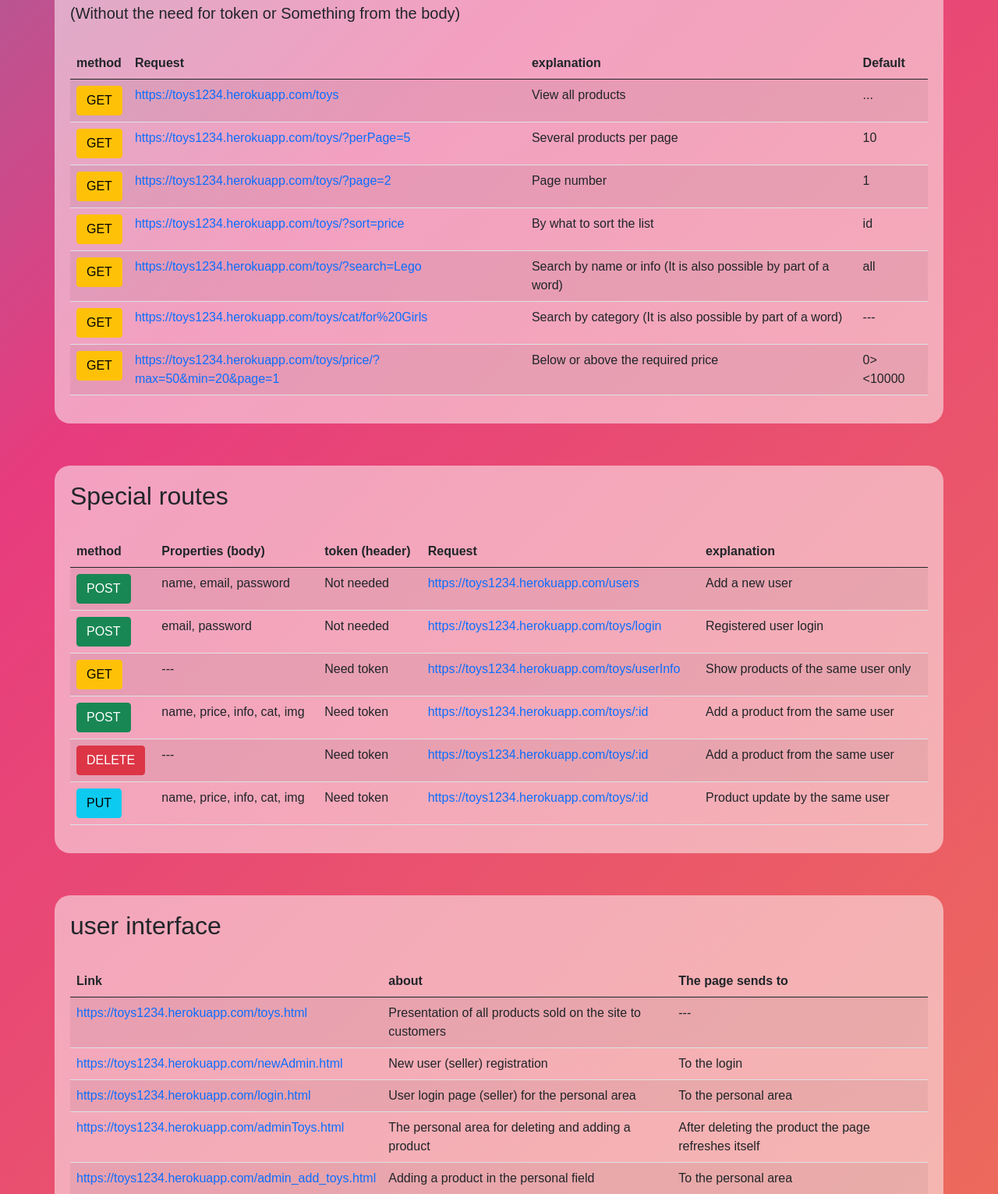
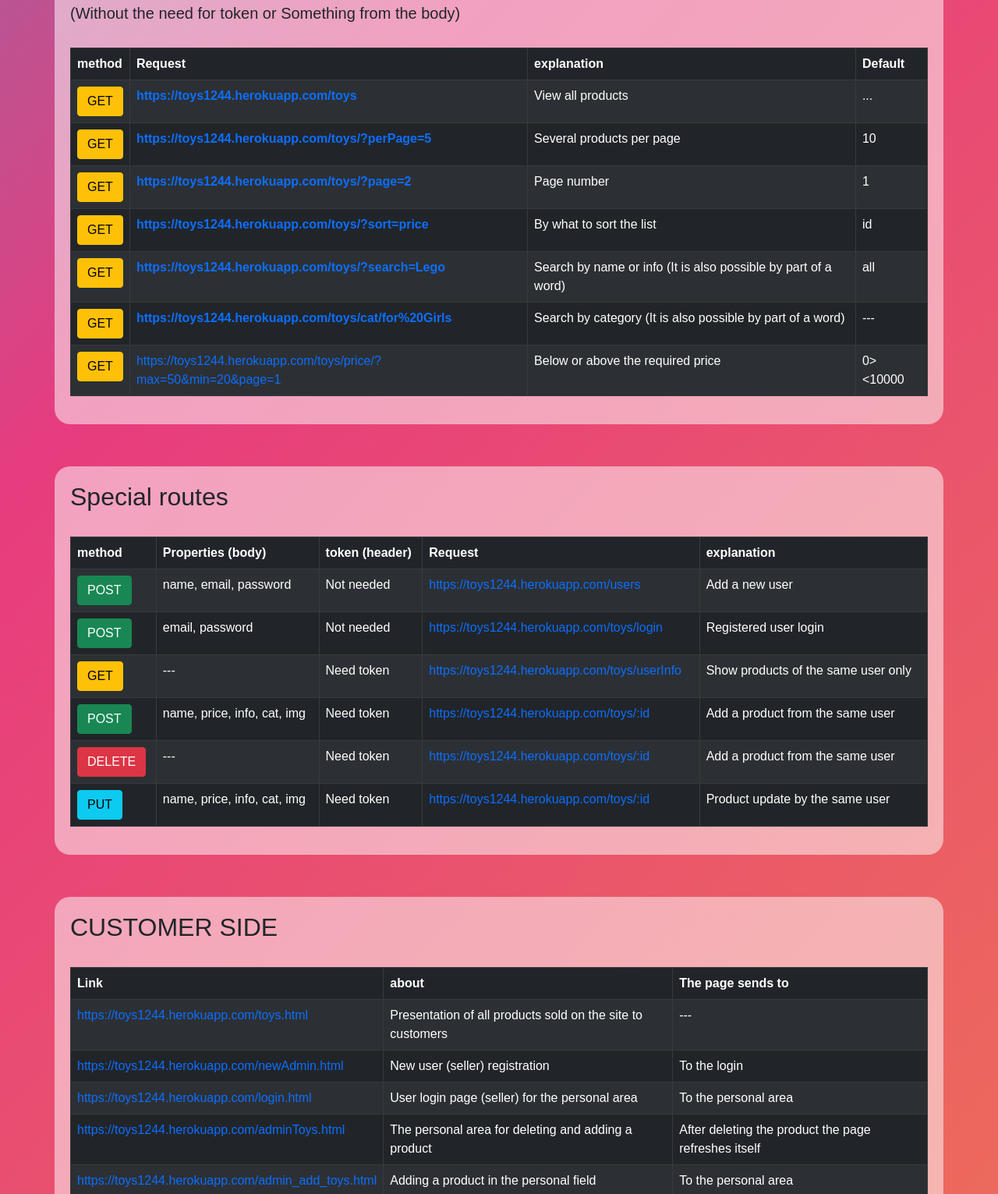
Before and after one commit to shimondriham/Api-Toy-store, a website: page public/index.html in a window 1280 px wide. Shown: the part 189-1720 px from the top of the page at 78% size. Drawn offline with Linux system fonts and the light colour scheme.

Commit message:
Add files via upload

```diff
--- a/public/index.html
+++ b/public/index.html
@@ -21,7 +21,7 @@
             <h2>Regular get routes :</h2>
             <h5>(Without the need for token or Something from the body)</h5>
             <br>
-            <table class="table1 table table-striped">
+            <table class="table1 table table-striped table-responsive table-dark table-bordered">
                 <thead>
                     <tr>
                         <th>method</th>
@@ -33,48 +33,48 @@
                 <tbody>
                     <tr>
                         <td><button class="btn btn-warning">GET</button></td>
-                        <td><a href="https://toys1234.herokuapp.com/toys">https://toys1234.herokuapp.com/toys</a></td>
+                        <td><a class="alert-link" href="https://toys1244.herokuapp.com/toys">https://toys1244.herokuapp.com/toys</a></td>
                         <td>View all products</td>
                         <td>...</td>
                     </tr>
                     <tr>
                         <td><button class="btn btn-warning">GET</button></td>
-                        <td><a href="https://toys1234.herokuapp.com/toys/?perPage=5">https://toys1234.herokuapp.com/toys/?perPage=5
+                        <td><a class="alert-link" href="https://toys1244.herokuapp.com/toys/?perPage=5">https://toys1244.herokuapp.com/toys/?perPage=5
                             </a></td>
                         <td>Several products per page</td>
                         <td>10</td>
                     </tr>
                     <tr>
                         <td><button class="btn btn-warning">GET</button></td>
-                        <td><a href="https://toys1234.herokuapp.com/toys/?page=2">https://toys1234.herokuapp.com/toys/?page=2
+                        <td><a class="alert-link" href="https://toys1244.herokuapp.com/toys/?page=2">https://toys1244.herokuapp.com/toys/?page=2
                             </a></td>
                         <td>Page number</td>
                         <td>1</td>
                     </tr>
                     <tr>
                         <td><button class="btn btn-warning">GET</button></td>
-                        <td><a href="https://toys1234.herokuapp.com/toys/?sort=price">https://toys1234.herokuapp.com/toys/?sort=price
+                        <td><a class="alert-link" href="https://toys1244.herokuapp.com/toys/?sort=price">https://toys1244.herokuapp.com/toys/?sort=price
                             </a></td>
                         <td>By what to sort the list</td>
                         <td>id</td>
                     </tr>
                     <tr>
                         <td><button class="btn btn-warning">GET</button></td>
-                        <td><a href="https://toys1234.herokuapp.com/toys/?search=Lego">https://toys1234.herokuapp.com/toys/?search=Lego
+                        <td><a class="alert-link" href="https://toys1244.herokuapp.com/toys/?search=Lego">https://toys1244.herokuapp.com/toys/?search=Lego
                             </a></td>
                         <td>Search by name or info (It is also possible by part of a word)</td>
                         <td>all</td>
                     </tr>
                     <tr>
                         <td><button class="btn btn-warning">GET</button></td>
-                        <td><a href="https://toys1234.herokuapp.com/toys/cat/for%20Girls">https://toys1234.herokuapp.com/toys/cat/for%20Girls
+                        <td><a class="alert-link" href="https://toys1244.herokuapp.com/toys/cat/for%20Girls">https://toys1244.herokuapp.com/toys/cat/for%20Girls
                             </a></td>
                         <td>Search by category (It is also possible by part of a word)</td>
                         <td>---</td>
                     </tr>
                     <tr>
                         <td><button class="btn btn-warning">GET</button></td>
-                        <td><a href="https://toys1234.herokuapp.com/toys/price/?max=50&min=20&page=1">https://toys1234.herokuapp.com/toys/price/?max=50&min=20&page=1
+                        <td><a href="https://toys1244.herokuapp.com/toys/price/?max=50&min=20&page=1">https://toys1244.herokuapp.com/toys/price/?max=50&min=20&page=1
                             </a></td>
                         <td>Below or above the required price</td>
                         <td> 0> <10000 </td>
@@ -86,7 +86,7 @@
         <div class="container">
             <h2>Special routes</h2>
             <br>
-            <table class="table2 table table-striped">
+            <table class="table2 table table-striped table-responsive table-dark table-bordered">
                 <thead>
                     <tr>
                         <th>method</th>
@@ -101,7 +101,7 @@
                         <td><button class="btn btn-success">POST</button></td>
                         <td>name, email, password</td>
                         <td>Not needed</td>
-                        <td><a href="https://toys1234.herokuapp.com/users">https://toys1234.herokuapp.com/users
+                        <td><a href="https://toys1244.herokuapp.com/users">https://toys1244.herokuapp.com/users
                             </a></td>
                         <td>Add a new user</td>
                     </tr>
@@ -109,7 +109,7 @@
                         <td><button class="btn btn-success">POST</button></td>
                         <td>email, password</td>
                         <td>Not needed</td>
-                        <td><a href="https://toys1234.herokuapp.com/users">https://toys1234.herokuapp.com/toys/login
+                        <td><a href="https://toys1244.herokuapp.com/users">https://toys1244.herokuapp.com/toys/login
                             </a></td>
                         <td>Registered user login</td>
                     </tr>
@@ -117,7 +117,7 @@
                         <td><button class="btn btn-warning">GET</button></td>
                         <td>---</td>
                         <td>Need token</td>
-                        <td><a href="https://toys1234.herokuapp.com/toys/userInfo">https://toys1234.herokuapp.com/toys/userInfo
+                        <td><a href="https://toys1244.herokuapp.com/toys/userInfo">https://toys1244.herokuapp.com/toys/userInfo
                             </a></td>
                         <td>Show products of the same user only</td>
                     </tr>
@@ -125,7 +125,7 @@
                         <td><button class="btn btn-success">POST</button></td>
                         <td>name, price, info, cat, img</td>
                         <td>Need token</td>
-                        <td><a href="https://toys1234.herokuapp.com/toys/:id">https://toys1234.herokuapp.com/toys/:id
+                        <td><a href="https://toys1244.herokuapp.com/toys/:id">https://toys1244.herokuapp.com/toys/:id
                             </a></td>
                         <td>Add a product from the same user</td>
                     </tr>
@@ -133,7 +133,7 @@
                         <td><button class="btn btn-danger">DELETE</button></td>
                         <td>---</td>
                         <td>Need token</td>
-                        <td><a href="https://toys1234.herokuapp.com/toys/:id">https://toys1234.herokuapp.com/toys/:id
+                        <td><a href="https://toys1244.herokuapp.com/toys/:id">https://toys1244.herokuapp.com/toys/:id
                             </a></td>
                         <td>Add a product from the same user</td>
                     </tr>
@@ -141,7 +141,7 @@
                         <td><button class="btn btn-info">PUT</button></td>
                         <td>name, price, info, cat, img</td>
                         <td>Need token</td>
-                        <td><a href="https://toys1234.herokuapp.com/toys/:id">https://toys1234.herokuapp.com/toys/:id
+                        <td><a href="https://toys1244.herokuapp.com/toys/:id">https://toys1244.herokuapp.com/toys/:id
                             </a></td>
                         <td>Product update by the same user</td>
                     </tr>
@@ -150,9 +150,9 @@
         </div>
         <br>
         <div class="container">
-            <h2>user interface</h2>
+            <h2>CUSTOMER SIDE</h2>
             <br>
-            <table class="table2 table table-striped">
+            <table class="table2 table table-striped table-responsive table-dark table-bordered">
                 <thead>
                     <tr>
 
@@ -163,31 +163,31 @@
                 </thead>
                 <tbody>
                     <tr>
-                        <td><a href="https://toys1234.herokuapp.com/toys.html">https://toys1234.herokuapp.com/toys.html
+                        <td><a href="https://toys1244.herokuapp.com/toys.html">https://toys1244.herokuapp.com/toys.html
                             </a></td>
                         <td>Presentation of all products sold on the site to customers</td>
                         <td>---</td>
                     </tr>
                     <tr>
-                        <td><a href="https://toys1234.herokuapp.com/newAdmin.html">https://toys1234.herokuapp.com/newAdmin.html
+                        <td><a href="https://toys1244.herokuapp.com/newAdmin.html">https://toys1244.herokuapp.com/newAdmin.html
                             </a></td>
                         <td>New user (seller) registration</td>
                         <td>To the login</td>
                     </tr>
                     <tr>
-                        <td><a href="https://toys1234.herokuapp.com/login.html">https://toys1234.herokuapp.com/login.html
+                        <td><a href="https://toys1244.herokuapp.com/login.html">https://toys1244.herokuapp.com/login.html
                             </a></td>
                         <td>User login page (seller) for the personal area</td>
                         <td>To the personal area</td>
                     </tr>
                     <tr>
-                        <td><a href="https://toys1234.herokuapp.com/adminToys.html">https://toys1234.herokuapp.com/adminToys.html
+                        <td><a href="https://toys1244.herokuapp.com/adminToys.html">https://toys1244.herokuapp.com/adminToys.html
                             </a></td>
                         <td>The personal area for deleting and adding a product</td>
                         <td>After deleting the product the page refreshes itself</td>
                     </tr>
                     <tr>
-                        <td><a href="https://toys1234.herokuapp.com/admin_add_toys.html">https://toys1234.herokuapp.com/admin_add_toys.html
+                        <td><a href="https://toys1244.herokuapp.com/admin_add_toys.html">https://toys1244.herokuapp.com/admin_add_toys.html
                             </a></td>
                         <td>Adding a product in the personal field</td>
                         <td>To the personal area</td>
--- a/public/js_admin/add_toys.js
+++ b/public/js_admin/add_toys.js
@@ -17,7 +17,7 @@ const declareEvents = () => {
       info: document.querySelector("#id_info").value,
       img: document.querySelector("#id_imge").value
     }
-    let url = "https://toys1234.herokuapp.com/toys";
+    let url = "https://toys1244.herokuapp.com/toys";
     doApiWithMethod(url, bodyObj, "POST");
   })
 }
--- a/public/js_admin/app_admin.js
+++ b/public/js_admin/app_admin.js
@@ -13,7 +13,7 @@ const init = () => {
 
 const doApi = async () => {
 
-  let url = "https://toys1234.herokuapp.com/toys/myData";
+  let url = "https://toys1244.herokuapp.com/toys/myData";
   let data = await doApiGet(url);
   console.log(data);
   createTable(data);
@@ -30,7 +30,7 @@ const createTable = (_arJson) => {
 
 const delToys = async (_id) => {
   try {
-    let urlDel = "https://toys1234.herokuapp.com/toys/" + _id;
+    let urlDel = "https://toys1244.herokuapp.com/toys/" + _id;
     let resp = await fetch(urlDel, {
       method: "DELETE",
       body: JSON.stringify({}),
--- a/public/js_admin/login.js
+++ b/public/js_admin/login.js
@@ -23,7 +23,7 @@ const doApiLogin = async() => {
     email:document.querySelector("#id_email").value,
     password: document.querySelector("#id_password").value
   }
-  let url = "https://toys1234.herokuapp.com/users/login";
+  let url = "https://toys1244.herokuapp.com/users/login";
   let data = await doApiMethod(url,"POST",body);
   console.log(data);
   if(data.token){
--- a/public/js_admin/myInfo.js
+++ b/public/js_admin/myInfo.js
@@ -7,7 +7,7 @@ window.onload = () => {
 
 const init = async() => {
   authUser();
-  let url = "https://toys1234.herokuapp.com/users/userInfo";
+  let url = "https://toys1244.herokuapp.com/users/userInfo";
   let data = await doApiGet(url);
   console.log(data);
   document.querySelector("#id_name").innerHTML = data.name;
--- a/public/js_admin/newAdmin.js
+++ b/public/js_admin/newAdmin.js
@@ -12,7 +12,7 @@ const declareEvents = () => {
   })
 }
 const doApi = async() => {
- let url = "https://toys1234.herokuapp.com/users";
+ let url = "https://toys1244.herokuapp.com/users";
     let body = {
       name: document.querySelector("#id_name").value,
       email: document.querySelector("#id_email").value,
--- a/public/js_toys/app_toys.js
+++ b/public/js_toys/app_toys.js
@@ -9,7 +9,7 @@ const init = () => {
 }
 
 async function doApi() {
-  let url = "https://toys1234.herokuapp.com/toys/?perPage=100";
+  let url = "https://toys1244.herokuapp.com/toys/?perPage=100";
   let resp = await fetch(url);
   let data = await resp.json();
   console.log(data);
--- a/public/js_toys/toysClass.js
+++ b/public/js_toys/toysClass.js
@@ -10,7 +10,7 @@ class Toys{
 
     render(){
       let div = document.createElement("div");
-      div.className = "col-xl-4 g-1   border p-2  box";
+      div.className = "col-md-6 col-xl-4  p-3 box";
       document.querySelector(this.parent).append(div);
 
       div.innerHTML = `
@@ -20,7 +20,7 @@ class Toys{
       <div>usually: ${this.cat}</div>
       `
     let btn = document.createElement("button");
-    btn.className = "btn btn-light";
+    btn.className = "btn btn-dark";
     btn.innerHTML = "More info";
     div.append(btn);
     btn.addEventListener("click",function(){
--- a/public/services/auth.js
+++ b/public/services/auth.js
@@ -1,7 +1,7 @@
 import { doApiGet } from "./apiService.js";
 
 export const authUser = async() => {
-  let url = "https://toys1234.herokuapp.com/users/checkToken";
+  let url = "https://toys1244.herokuapp.com/users/checkToken";
   let data = await doApiGet(url)
   if(data.status != "ok"){
     alert("You need login again to be here");
```
Also changed, not shown: public/adminToys.html (+1 -0 lines), public/admin_add_toys.html (+2 -0 lines), public/myInfo.html (+6 -0 lines), public/images/backgroundToys.jpg (added), public/style/index.css (line endings or trailing spaces), public/style/toys.css (line endings or trailing spaces).
